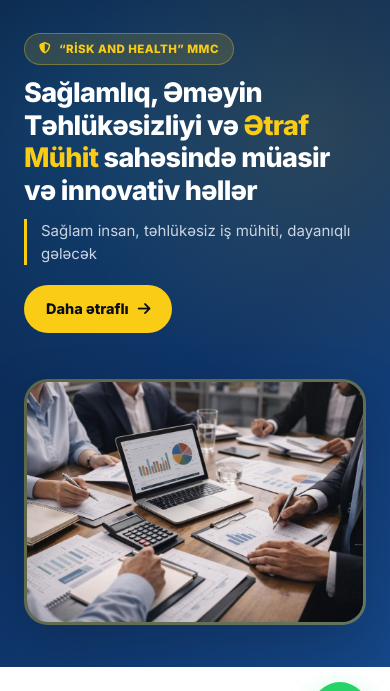
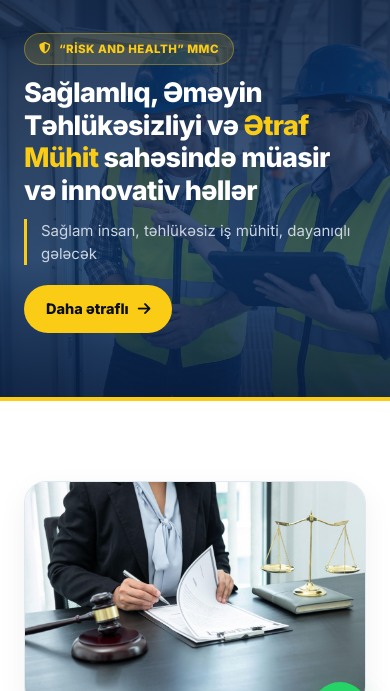
Before and after one commit to RamilMemmedli270/RiskAndHealth, a plain HTML site: page index.html in a window 390 px wide. Shown: the part 84-775 px from the top of the page. Drawn offline with Linux system fonts and the light colour scheme.

Commit message:
Use full-bleed HSE hero background blended into cobalt-navy gradient

```diff
--- a/css/style.css
+++ b/css/style.css
@@ -224,13 +224,13 @@ body {
 /* Hero */
 .hero-section {
   background:
-    radial-gradient(circle at 18% 18%, rgba(56, 189, 248, 0.16), transparent 45%),
-    radial-gradient(circle at 82% 20%, rgba(250, 204, 21, 0.12), transparent 42%),
-    linear-gradient(135deg, #091F42 0%, #0E3468 55%, #16488A 100%);
+    linear-gradient(90deg, #091F42 0%, rgba(9, 31, 66, 0.94) 44%, rgba(14, 52, 104, 0.68) 70%, rgba(22, 72, 138, 0.32) 100%),
+    url('../assets/images/hero-hse.jpg') right center / cover no-repeat;
   color: #FFFFFF;
-  padding: 72px 0 84px;
+  padding: 78px 0 88px;
   position: relative;
   overflow: hidden;
+  border-bottom: 4px solid var(--accent);
 }
 
 .hero-grid {
@@ -1196,6 +1196,14 @@ textarea.form-control {
 }
 
 @media (max-width: 980px) {
+  .hero-section {
+    background:
+      linear-gradient(180deg, rgba(9, 31, 66, 0.88) 0%, rgba(14, 52, 104, 0.78) 65%, rgba(9, 31, 66, 0.92) 100%),
+      url('../assets/images/hero-hse.jpg') center center / cover no-repeat;
+  }
+  .hero-media {
+    display: none;
+  }
   .hero-grid,
   .split-grid,
   .footer-grid {
--- a/index.html
+++ b/index.html
@@ -9,7 +9,7 @@
   <link rel="preconnect" href="https://fonts.gstatic.com" crossorigin>
   <link href="https://fonts.googleapis.com/css2?family=Inter:wght@400;500;600;700;800;900&display=swap" rel="stylesheet">
   <link rel="stylesheet" href="https://cdnjs.cloudflare.com/ajax/libs/font-awesome/6.5.1/css/all.min.css">
-  <link rel="stylesheet" href="css/style.css?v=9">
+  <link rel="stylesheet" href="css/style.css?v=10">
 </head>
 <body>
 
@@ -66,11 +66,7 @@
           </div>
         </div>
 
-        <div class="hero-media">
-          <div class="hero-img-frame">
-            <img src="assets/images/hero-consulting.jpg" alt="Risk and Health MMC — Konsultasiya və həllər">
-          </div>
-        </div>
+        <div class="hero-media" aria-hidden="true"></div>
       </div>
     </div>
   </section>
```
